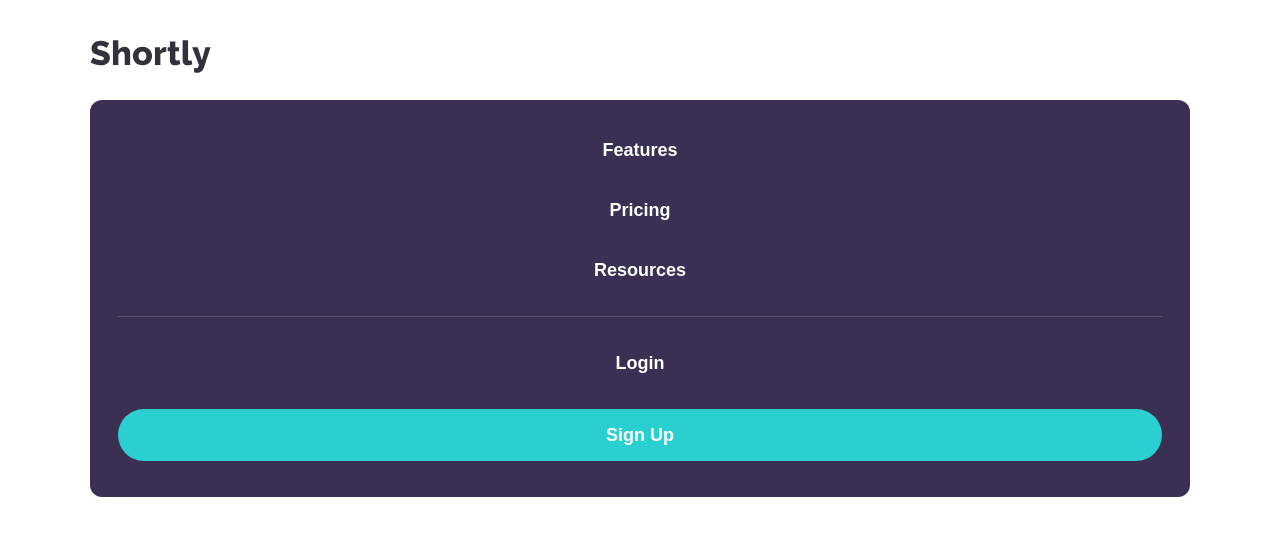
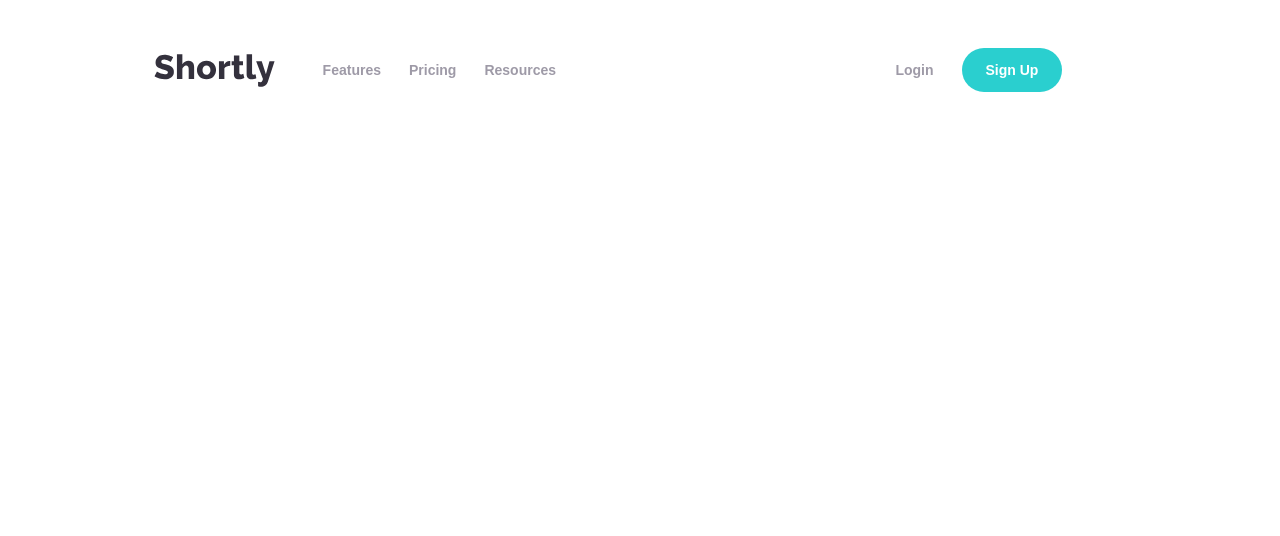
Before and after one commit to AlbertoLed/URL-shortening-API-landing-page, a React (Vite) app: page / in a window 1280 px wide. Shown: the top 536 px of the page. Built offline with nearby package versions, Linux system fonts and the light colour scheme; some icons are missing.

Commit message:
Add size variant to the button and improve responsiveness in Navbar

```diff
--- a/src/components/Button.jsx
+++ b/src/components/Button.jsx
@@ -4,13 +4,12 @@ import classNames from 'classnames'
 
 function Button({children, size, rounded, variant, className, ...props}) {
 
+    const sizeStyles = size === 'sm' ? 'py-3 px-6' : 'py-4 px-9'
     const bgColor = variant === 'applied' ? 'bg-violet-200' : 'bg-cyan'
-
     const borderRadius = rounded === 'full' ? 'rounded-full' : 'rounded-md'
 
+    const styles = classNames('hover:cursor-pointer hover:saturate-50 hover:brightness-150 text-white', sizeStyles, bgColor, borderRadius, className)
 
-
-    const styles = classNames('py-3 hover:cursor-pointer hover:saturate-50 hover:brightness-150', bgColor, borderRadius, className)
     return(
         <button className={styles} {...props} >{children}</button>
     )
--- a/src/components/Navbar.jsx
+++ b/src/components/Navbar.jsx
@@ -3,24 +3,35 @@ import { IconContext } from 'react-icons'
 import { FaBars } from 'react-icons/fa6'
 import logo from '../../public/logo.svg'
 import Button from './Button'
+import classNames from 'classnames'
 
 function Navbar() {
     const [showMobileNav, setShowMobileNav] = useState(true)
 
     const toggleMobileNav = () => setShowMobileNav(prev => !prev)
 
+    //List sm device styles
+    const smStyles = 'fixed top-[100px] left-[7%] w-[86%] bg-violet-200 text-white rounded-xl flex flex-col items-center space-y-8 py-9 px-7 font-bold text-lg'
+
+    //List md device styles
+    const mdStyles = 'md:static md:flex md:flex-row md:w-auto md:space-y-0 md:py-0 md:px-0 md:w-full md:bg-white md:text-violet-100 md:text-sm'
+
+    const listStyles = classNames(smStyles, mdStyles, {'fixed': showMobileNav}, {'hidden': !showMobileNav})
+
     return (
-        <nav className='flex items-center px-[7%] py-10'>
+        <nav className='flex items-center px-[7%] py-10 md:py-12 md:space-x-12 lg:px-[12%]'>
             <img src={logo} alt="logo" />
-            {showMobileNav && <ul className='fixed top-[100px] left-[7%] w-[86%] bg-violet-200 text-white rounded-xl flex flex-col items-center space-y-8 py-9 px-7 font-bold text-lg'>
+            <ul className={listStyles}>
                 <li className='hover:cursor-pointer hover:opacity-80'>Features</li>
-                <li className='hover:cursor-pointer hover:opacity-80'>Pricing</li>
-                <li className='hover:cursor-pointer hover:opacity-80'>Resources</li>
-                <hr className='w-full border-violet-100 opacity-30'/>
-                <li className='hover:cursor-pointer hover:opacity-80'>Login</li>
-                <li className='w-full'><Button variant='base' rounded='full' className='w-full'>Sign Up</Button></li>
-            </ul>}
-            <IconContext.Provider value={{color: 'hsl(257, 7%, 63%)', size: '1.8em', className:'ml-auto t-violete hover:cursor-pointer'}}>
+                <li className='hover:cursor-pointer hover:opacity-80 md:ml-7'>Pricing</li>
+                <li className='hover:cursor-pointer hover:opacity-80 md:ml-7'>Resources</li>
+                <div className='h-[1px] w-full bg-violet-100 opacity-30 md:hidden'/>
+                <li className='hover:cursor-pointer hover:opacity-80 md:ml-auto'>Login</li>
+                <li className='w-full md:w-auto md:ml-7'>
+                    <Button variant='base' rounded='full' size='sm' className='w-full md:w-max'>Sign Up</Button>
+                </li>
+            </ul>
+            <IconContext.Provider value={{color: 'hsl(257, 7%, 63%)', size: '1.8em', className:'ml-auto t-violete hover:cursor-pointer md:hidden'}}>
                 <FaBars onClick={toggleMobileNav} />
             </IconContext.Provider>
         </nav>
```
